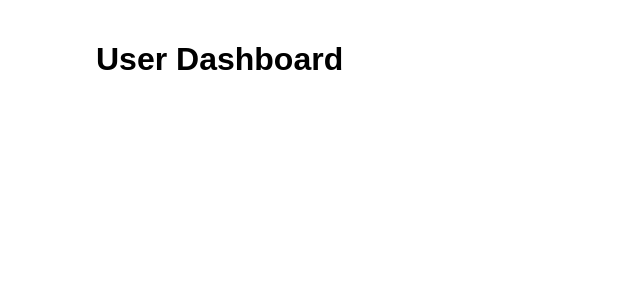
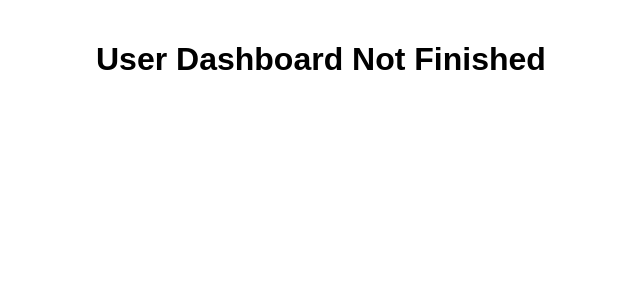
Before and after one commit to AshenIsuruWijesuriya/Samson-Cricket-WebApp, a React (Create React App) app in the folder frontend/: page /userdashboard in a window 1280 px wide. Shown: the top 300 px of the page, without its empty margins (144-784 px from the left). Built offline with nearby package versions, Linux system fonts and the light colour scheme; the HTML template or start-up script is replaced by a standard one.

Commit message:
change user dashboard

```diff
--- a/frontend/src/Pages/UserDashboard/UserDashboard.js
+++ b/frontend/src/Pages/UserDashboard/UserDashboard.js
@@ -6,7 +6,7 @@ const UserDashboard = () => {
     return (
         <div className="dashboard">
             <div className="main-content">
-                <h1>User Dashboard</h1>
+                <h1>User Dashboard Not Finished</h1>
             </div>
         </div>
     );
```
